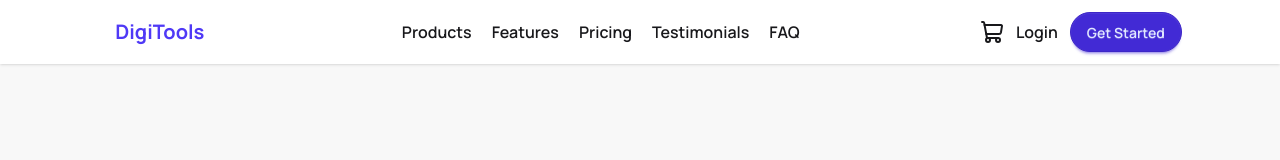
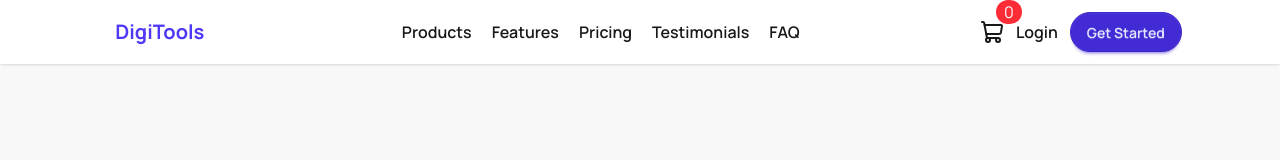
Before and after one commit to avishekroyyash/Assignment-6, a React (Vite) app in the folder Digital-Platform/: page / in a window 1280 px wide. Shown: the top 160 px of the page. Built offline with nearby package versions, Linux system fonts and the light colour scheme.

Commit message:
Add delete functionality and nab count

```diff
--- a/Digital-Platform/src/App.jsx
+++ b/Digital-Platform/src/App.jsx
@@ -26,7 +26,7 @@ setActiveTab('card')
 }
   return (
     <>
-     <Navber></Navber>
+     <Navber cardData={cardData}></Navber>
      <Banner></Banner>
      <Number></Number>
      <Title></Title>
--- a/Digital-Platform/src/Component/AddCard/AddCard.jsx
+++ b/Digital-Platform/src/Component/AddCard/AddCard.jsx
@@ -1,24 +1,31 @@
-import React from 'react';
+import React, { useState } from 'react';
 import AddCardShow from './AddCardShow';
 import AddEmpty from './AddEmpty';
 
 const AddCard = ({cardData,setcardData}) => {
+    const totalPrice = cardData.reduce((sum,item) => sum + item.price,0 );
+     const handleDelet = (id)=>{
+    //console.log(deletitem,'clicked remove button')
+    const filterData = cardData.filter(item => item.id !== id)
+    setcardData(filterData)
+    console.log(filterData)
+   }
     return (
         <div>
             <h1 className='font-bold text-2xl '>Your Cart</h1>
             <div className='text-center'>
             {
                 cardData.length == 0 ? <AddEmpty></AddEmpty>:
-                cardData.map(item => <AddCardShow key={item.id} item={item}></AddCardShow>)
+                cardData.map(item => <AddCardShow key={item.id} item={item} handleDelet={handleDelet}></AddCardShow>)
 
             }
             </div>
             <div className='flex justify-between items-center px-30 py-5'>
             <p className='text-[#627382]'>Total:</p>
-            <p className='font-bold text-2xl'>$23</p>
+            <p className='font-bold text-2xl'>${totalPrice}</p>
           </div>
            <div className='px-32 py-3'>
-             <button className='btn bg-indigo-500 rounded-3xl text-white p-7 w-full '>Proceed to Checkout</button>
+             <button onClick={()=>setcardData([])} className='btn bg-indigo-500 rounded-3xl text-white p-7 w-full '>Proceed to Checkout</button>
            </div>
         </div>
     );
--- a/Digital-Platform/src/Component/AddCard/AddCardShow.jsx
+++ b/Digital-Platform/src/Component/AddCard/AddCardShow.jsx
@@ -1,7 +1,9 @@
 import React from 'react';
 
-const AddCardShow = ({item}) => {
+const AddCardShow = ({item,handleDelet}) => {
+
     return (
+
         <div className='px-30 py-5 '>
         <div className='flex justify-between items-center shadow-xl p-10'>
         <div className='flex items-center justify-center gap-5'>
@@ -13,7 +15,7 @@ const AddCardShow = ({item}) => {
             <p className='text-[#627382]'>${item.price}</p>
             </div>
         </div>
-        <button className='btn bg-red-500 text-white'>Remove</button>
+        <button onClick={()=>handleDelet(item.id)} className='btn bg-red-500 text-white'>Remove</button>
         </div>
 
         </div>
--- a/Digital-Platform/src/Component/Navber/Navber.jsx
+++ b/Digital-Platform/src/Component/Navber/Navber.jsx
@@ -1,7 +1,7 @@
 import React from 'react';
 import { ShoppingCart } from 'lucide-react';
 
-const Navber = () => {
+const Navber = ({cardData}) => {
     return (
         <div>
             <div className="navbar bg-base-100 shadow-sm flex justify-around items-center ">
@@ -18,7 +18,8 @@ const Navber = () => {
       <li><a>FAQ</a></li>
     </ul>
   </div>
-  <div className="flex justify-center items-center gap-3">
+  <div className="flex justify-center items-center gap-3 relative">
+    <p className='bg-red-500 absolute -top-3 left-4 rounded-full px-2 text-white'>{cardData.length}</p>
     <ShoppingCart></ShoppingCart>
     <p className='text-[16px] font-semibold'>Login</p>
     <a className="btn btn-primary rounded-3xl">Get Started</a>
```
